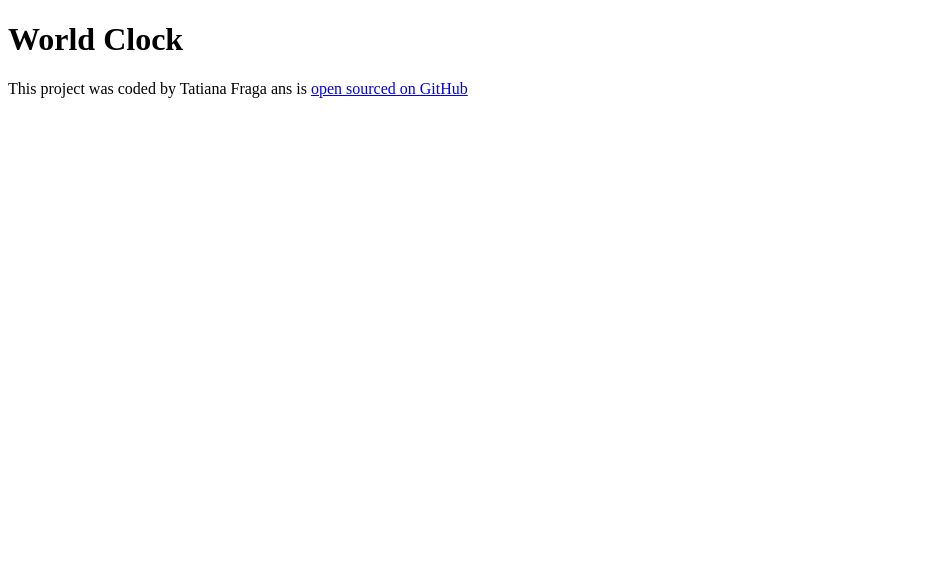
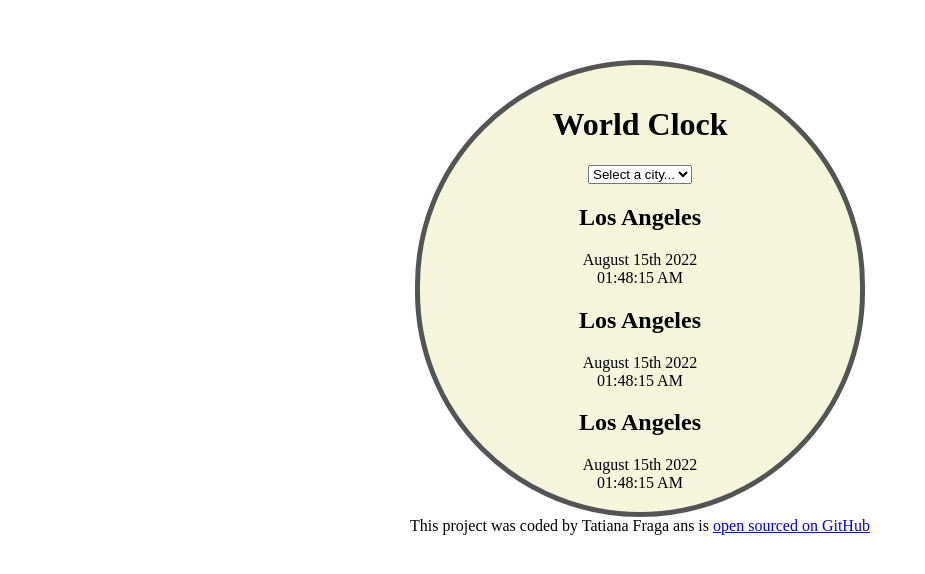
Before and after one commit to tatfra/world-clock, a plain HTML site: page index.html in a window 1280 px wide. Shown: the whole page, without its empty margins (0-925 px from the left). Drawn offline with Linux system fonts and the light colour scheme.

Commit message:
changed the html

```diff
--- /dev/null
+++ b/css/style.css
@@ -0,0 +1,26 @@
+h1,
+h2 {
+  text-align: center;
+}
+footer {
+  text-align: center;
+}
+body {
+  margin: 60px;
+}
+.container {
+  max-width: 400px;
+  background-color: beige;
+  margin: 0 auto;
+  padding: 20px;
+  border-radius: 360px;
+  border: 5px solid rgb(85, 84, 84);
+}
+.date,
+.time {
+  text-align: center;
+}
+
+.input-city {
+  text-align: center;
+}
--- a/index.html
+++ b/index.html
@@ -4,11 +4,54 @@
     <meta charset="UTF-8" />
     <meta http-equiv="X-UA-Compatible" content="IE=edge" />
     <meta name="viewport" content="width=device-width, initial-scale=1.0" />
-    <link href="css/style.css" />
     <title>World Clock - Tatiana Fraga</title>
+    <link rel="stylesheet" href="css/style.css" />
   </head>
   <body>
-    <h1>World Clock</h1>
+    <div class="container">
+      <h1>World Clock</h1>
+      <div class="input-city">
+        <select>
+          <option value="">Select a city...</option>
+          <option value="">Porto</option>
+          <option value="">London</option>
+          <option value="">Paris</option>
+          <option value="">Madrid</option>
+        </select>
+      </div>
+      <div class="cities">
+        <div class="row">
+          <div class="col-3">
+            <h2>Los Angeles</h2>
+
+            <div class="col-3">
+              <div class="date">August 15th 2022</div>
+              <div class="time">01:48:15 AM</div>
+            </div>
+          </div>
+        </div>
+
+        <div class="row">
+          <div class="col-3">
+            <h2>Los Angeles</h2>
+            <div class="col-3">
+              <div class="date">August 15th 2022</div>
+              <div class="time">01:48:15 AM</div>
+            </div>
+          </div>
+        </div>
+
+        <div class="row">
+          <div class="col-3">
+            <h2>Los Angeles</h2>
+            <div class="col-3">
+              <div class="date">August 15th 2022</div>
+              <div class="time">01:48:15 AM</div>
+            </div>
+          </div>
+        </div>
+      </div>
+    </div>
 
     <footer>
       This project was coded by Tatiana Fraga ans is
```
